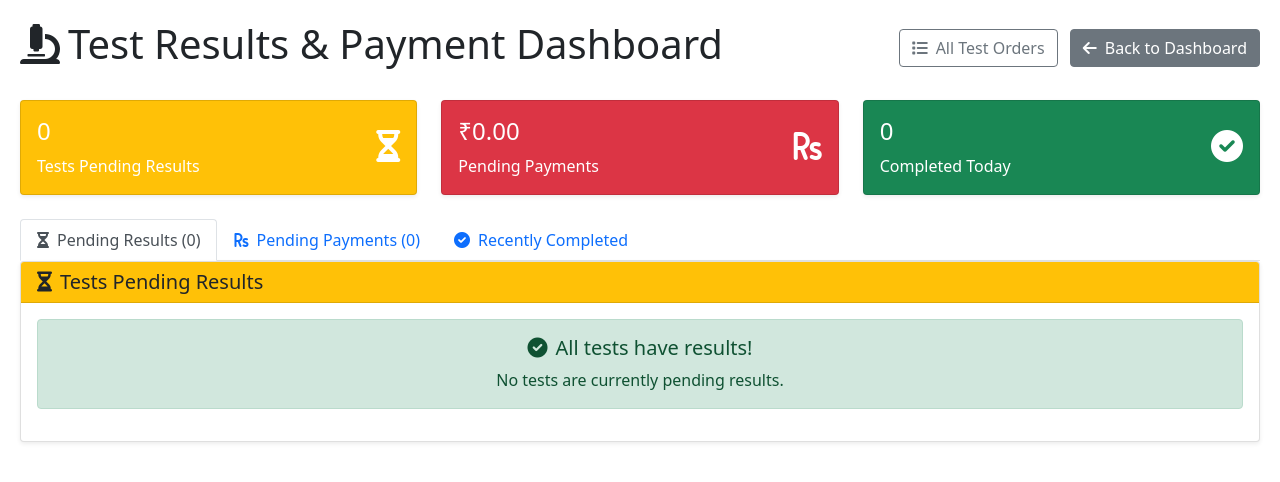
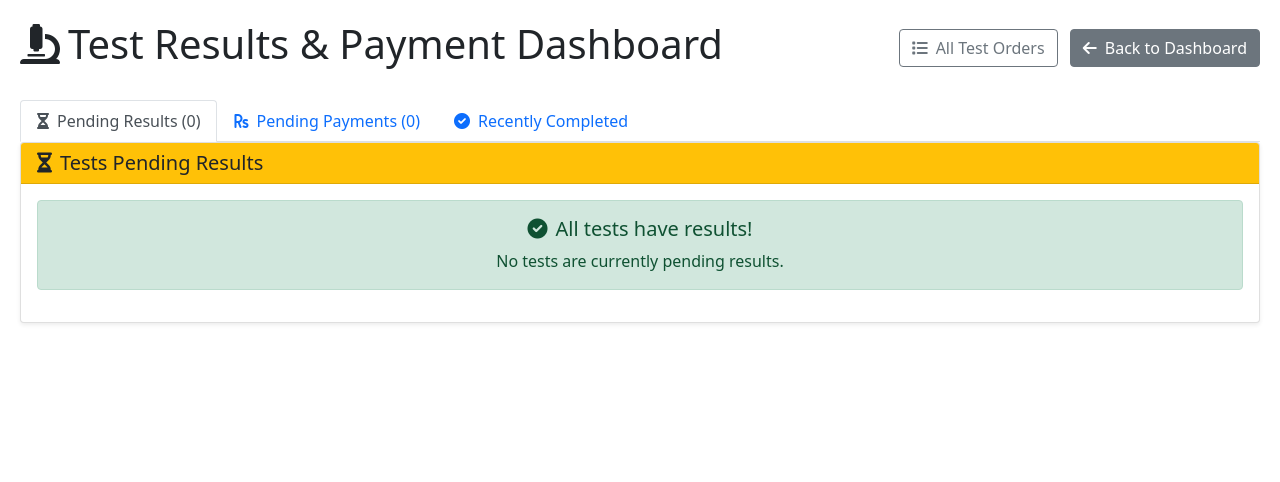
Before and after one commit to jitendrapal/pathology-v1, a Flask app: page /test_results_dashboard in a window 1280 px wide. Shown: the part 56-538 px from the top of the page. Run offline with Flask 3, Linux system fonts and the light colour scheme.

Commit message:
REMOVE SUMMARY BOXES FROM TEST PAGES: Clean interface without statistics cards
✅ REMOVED SUMMARY BOXES FROM:
- Test Results Dashboard: Removed pending tests, pending payments, completed today cards
- Patient Tests Page: Removed total orders, pending, completed, total value cards
- Clean interface focused on actual test data instead of summary statistics

✅ INTERFACE IMPROVEMENTS:
- Cleaner, less cluttered test management pages
- Focus on actual test data and results
- Removed colored summary cards that were distracting
- Streamlined navigation and workflow
- Better focus on core functionality

✅ MAINTAINED FUNCTIONALITY:
- All test management features still work
- Filtering and search capabilities preserved
- Test result entry and updates functional
- Print reports and billing features intact
- Doctor selection and commission tracking operational

Perfect for clean, professional test management interface!

```diff
--- a/templates/test_results_dashboard.html
+++ b/templates/test_results_dashboard.html
@@ -21,54 +21,7 @@
     </div>
 </div>
 
-<!-- Summary Statistics -->
-<div class="row mb-4">
-    <div class="col-md-4">
-        <div class="card bg-warning text-white">
-            <div class="card-body">
-                <div class="d-flex justify-content-between">
-                    <div>
-                        <h4>{{ total_pending_tests }}</h4>
-                        <p class="mb-0">Tests Pending Results</p>
-                    </div>
-                    <div class="align-self-center">
-                        <i class="fas fa-hourglass-half fa-2x"></i>
-                    </div>
-                </div>
-            </div>
-        </div>
-    </div>
-    <div class="col-md-4">
-        <div class="card bg-danger text-white">
-            <div class="card-body">
-                <div class="d-flex justify-content-between">
-                    <div>
-                        <h4>₹{{ "%.2f"|format(total_pending_amount) }}</h4>
-                        <p class="mb-0">Pending Payments</p>
-                    </div>
-                    <div class="align-self-center">
-                        <i class="fas fa-rupee-sign fa-2x"></i>
-                    </div>
-                </div>
-            </div>
-        </div>
-    </div>
-    <div class="col-md-4">
-        <div class="card bg-success text-white">
-            <div class="card-body">
-                <div class="d-flex justify-content-between">
-                    <div>
-                        <h4>{{ total_completed_today }}</h4>
-                        <p class="mb-0">Completed Today</p>
-                    </div>
-                    <div class="align-self-center">
-                        <i class="fas fa-check-circle fa-2x"></i>
-                    </div>
-                </div>
-            </div>
-        </div>
-    </div>
-</div>
+
 
 <!-- Tabs for different sections -->
 <ul class="nav nav-tabs" id="resultsTabs" role="tablist">
```
Also changed, not shown: templates/patient_tests.html (+1 -35 lines).
